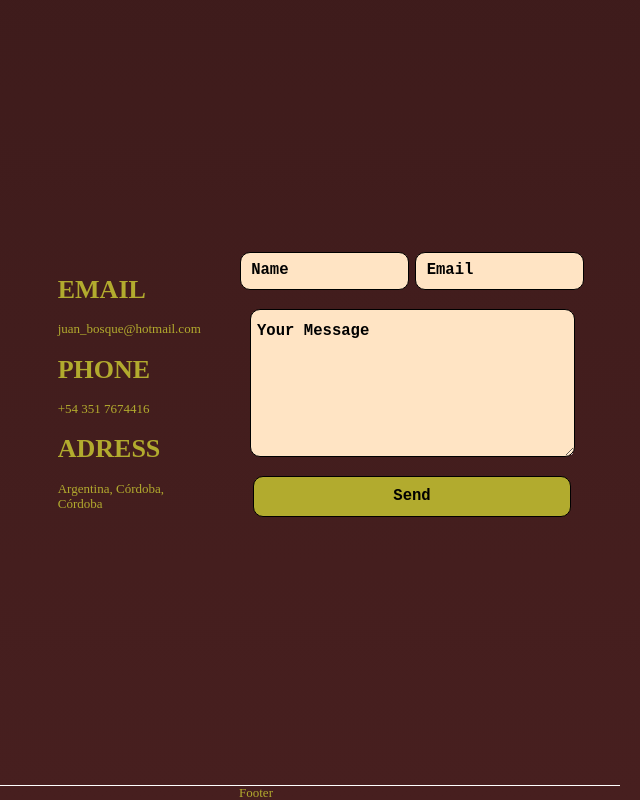
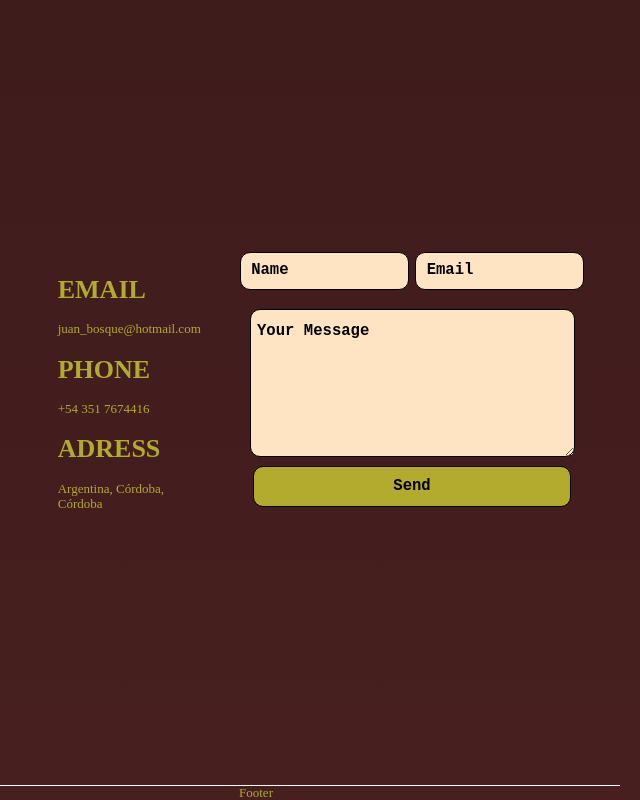
Before and after one commit to bosque-juan/portfolioreact, a React (Create React App) app: page / in a window 1280 px wide. In both pictures the pointer is over the input "Send". Shown: the part 3627-4427 px from the top of the page, without its empty margins (384-1024 px from the left). Built offline with nearby package versions, Linux system fonts and the light colour scheme; a web font is replaced by a local one.

Commit message:
botton trasition

```diff
--- a/src/presentational/Contact.module.css
+++ b/src/presentational/Contact.module.css
@@ -100,9 +100,11 @@ input {
   border: black 1px solid;
   font-family: "Courier New", Courier;
   cursor: grab;
+  transition: transform 0.3s ease 0s;
 }
 .button:hover {
   background-color: #afa820;
+  transform: translateY(-10px);
 }
 @media screen and (max-width: 600px) {
   .headContact {
```
